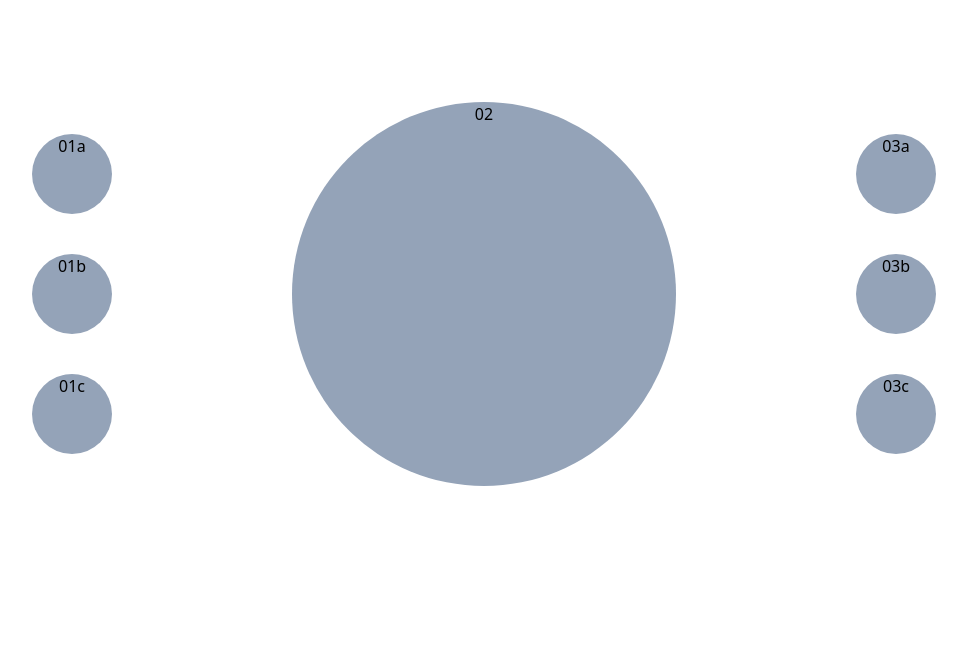
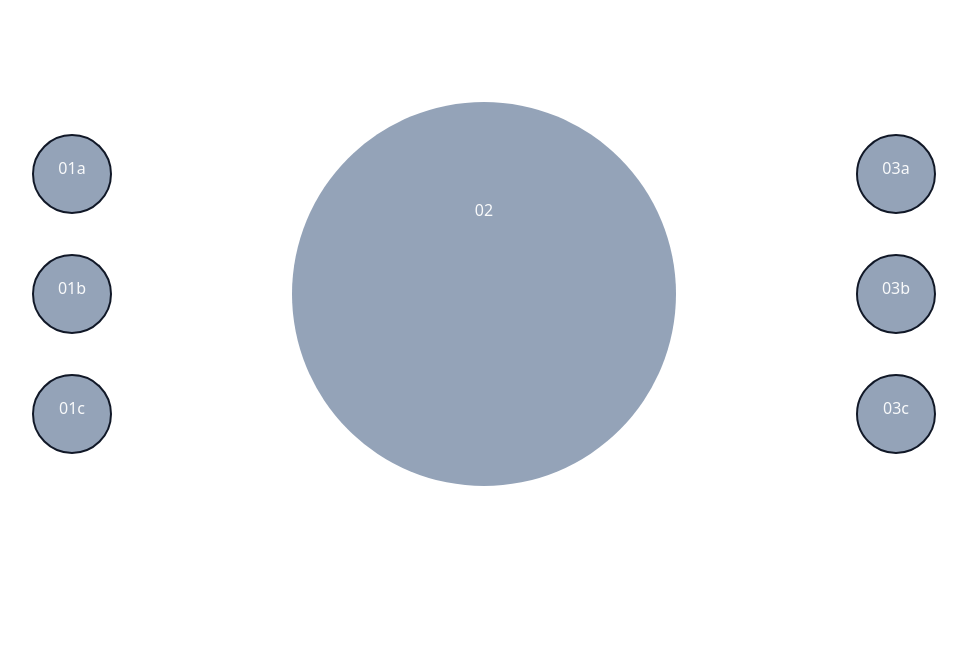
Before and after one commit to kevmille/simple-tailwindcss-flexbox, an Astro site: page / in a window 1280 px wide. Shown: the part 134-800 px from the top of the page, without its empty margins (156-1123 px from the left). Built offline with nearby package versions, Linux system fonts and the light colour scheme; Astro itself is replaced by a stand-in of ours.

Commit message:
Edited all the circles

```diff
--- a/src/pages/index.astro
+++ b/src/pages/index.astro
@@ -8,23 +8,50 @@
 		<link rel="icon" type="image/svg+xml" href="/favicon.svg" />
 		<meta name="viewport" content="width=device-width" />
 		<meta name="generator" content={Astro.generator} />
-		<title>Astro + Tailwind CSS using Flexbox</title>
+		<title>Bubbles + Tailwind CSS using Flexbox</title>
 	</head>
 	<body>
-		<h1 class="text-red-400 text-xl md:text-3xl font-bold text-center pt-20">Astro + Tailwind CSS using Flexbox</h1>
-		<div class="flex flex-col md:flex-row text-center place-content-center items-center content-center p-10">
+		<h1 class="text-red-400 text-xl md:text-3xl font-bold text-center pt-20 underline decoration-4">Astro + Tailwind CSS using Flexbox</h1>
+		<div class="flex flex-col md:flex-row text-center place-content-center items-center p-10">
 			<div class="flex flex-row md:flex-col p-5 md:p-20">
-				<div class="bg-slate-400 hover:bg-slate-100 hover:border-2 hover:border-dashed hover:border-red-500 w-20 h-20 rounded-full m-5 transition duration-300 ease-in-out">01a</div>
-				<div class="bg-slate-400 hover:bg-slate-100 hover:border-2 hover:border-dashed hover:border-red-500 w-20 h-20 rounded-full m-5 transition duration-300 ease-in-out">01b</div>
-				<div class="bg-slate-400 hover:bg-slate-100 hover:border-2 hover:border-dashed hover:border-red-500 w-20 h-20 rounded-full m-5 transition duration-300 ease-in-out">01c</div>
+				<div class=" text-gray-50 hover:text-red-500 bg-slate-400 border-2 border-gray-900 hover:bg-slate-100 hover:border-2 hover:border-dashed hover:border-red-500 w-20 h-20 rounded-full m-5 transition duration-300 ease-in-out">
+					<div class="p-5">
+						01a
+					</div>
+				</div>
+				<div class=" text-gray-50 hover:text-red-500 bg-slate-400 border-2 border-gray-900 hover:bg-slate-100 hover:border-2 hover:border-dashed hover:border-red-500 w-20 h-20 rounded-full m-5 transition duration-300 ease-in-out">
+					<div class="p-5">
+						01b
+					</div>
+				</div>
+				<div class="text-gray-50 hover:text-red-500 bg-slate-400 border-2 border-gray-900 hover:bg-slate-100 hover:border-2 hover:border-dashed hover:border-red-500 w-20 h-20 rounded-full m-5 transition duration-300 ease-in-out">
+					<div class="p-5">
+						01c
+					</div>
+				</div>
 			</div>
 			<div class="p-5 md:p-20">
-				<div class="w-64 h-64 md:w-96 md:h-96 bg-slate-400 rounded-full">02</div>
+				<div class="w-64 h-64 md:w-96 md:h-96 text-gray-50 bg-slate-400 rounded-lg md:rounded-full">
+					<div class="pt-16 md:pt-24">
+						02
+					</div>
+				</div>
 			</div>
 			<div class="flex flex-row md:flex-col p-5 md:p-20">
-				<div class="bg-slate-400 hover:bg-slate-100 hover:border-2 hover:border-dashed hover:border-red-500 w-20 h-20 rounded-full m-5 transition duration-300 ease-in-out">03a</div>
-				<div class="bg-slate-400 hover:bg-slate-100 hover:border-2 hover:border-dashed hover:border-red-500 w-20 h-20 rounded-full m-5 transition duration-300 ease-in-out">03b</div>
-				<div class="bg-slate-400 hover:bg-slate-100 hover:border-2 hover:border-dashed hover:border-red-500 w-20 h-20 rounded-full m-5 transition duration-300 ease-in-out">03c</div>
+				<div class=" text-gray-50 hover:text-red-500 bg-slate-400 border-2 border-gray-900 hover:bg-slate-100 hover:border-2 hover:border-dashed hover:border-red-500 w-20 h-20 rounded-full m-5 transition duration-300 ease-in-out">
+					<div class="pt-5">
+						03a
+					</div>
+				</div>
+				<div class=" text-gray-50 hover:text-red-500 bg-slate-400 border-2 border-gray-900 hover:bg-slate-100 hover:border-2 hover:border-dashed hover:border-red-500 w-20 h-20 rounded-full m-5 transition duration-300 ease-in-out">
+					<div class="pt-5">
+						03b
+					</div>
+			</div>
+				<div class="text-gray-50 hover:text-red-500 bg-slate-400 border-2 border-gray-900 hover:bg-slate-100 hover:border-2 hover:border-dashed hover:border-red-500 w-20 h-20 rounded-full m-5 transition duration-300 ease-in-out">
+					<div class="pt-5">
+						03c
+					</div>
 			</div>
 		</div>
 	</body>
```
Also changed, not shown: README.md.
